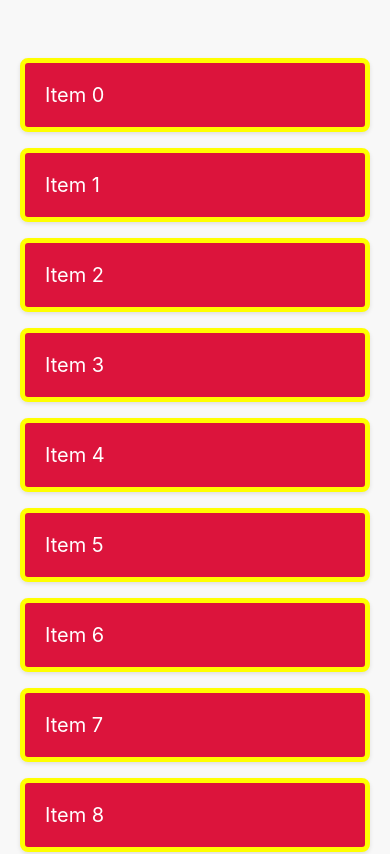
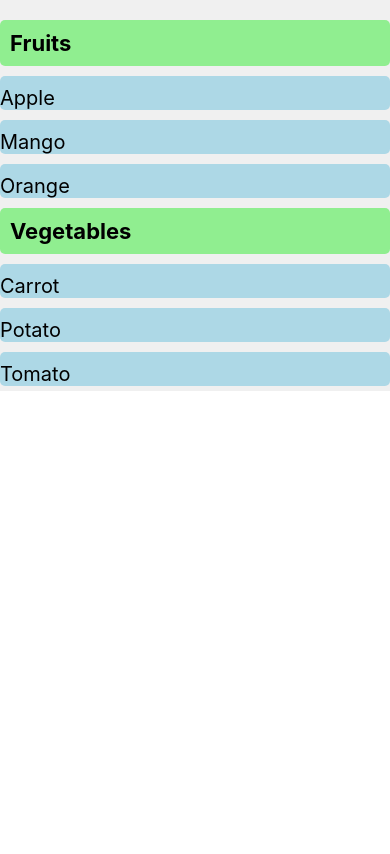
Before and after one commit to abhijitsinha-dev/react-native, a React Native app: screen / in a window 390 px wide. Shown: the top 854 px of the page. Built offline with nearby package versions, Linux system fonts and the light colour scheme.

Commit message:
SelectionList complete

```diff
--- a/App.jsx
+++ b/App.jsx
@@ -8,6 +8,7 @@
 import InputText from './src/components/InputText';
 import Styling from './src/components/Styling';
 import FlatListScreen from './src/components/FlatListScreen';
+import SectionListScreen from './src/components/SectionListScreen';
 
 const App = () => {
   return (
@@ -20,8 +21,9 @@
       <UseStateHook />
       <Props />
       <InputText />
-      <Styling /> */}
-      <FlatListScreen />
+      <Styling />
+      <FlatListScreen /> */}
+      <SectionListScreen />
     </View>
   );
 };
--- /dev/null
+++ b/src/components/SectionListScreen.jsx
@@ -0,0 +1,72 @@
+import {View, Text, SectionList, StyleSheet} from 'react-native';
+import React from 'react';
+
+const listItems = [
+  {
+    title: 'Fruits',
+    data: [
+      {id: 0, name: 'Apple'},
+      {id: 1, name: 'Mango'},
+      {id: 2, name: 'Orange'},
+    ],
+  },
+  {
+    title: 'Vegetables',
+    data: [
+      {id: 3, name: 'Carrot'},
+      {id: 4, name: 'Potato'},
+      {id: 5, name: 'Tomato'},
+    ],
+  },
+];
+
+const SectionListScreen = () => {
+  const renderItem = ({item}) => (
+    <View style={styles.item}>
+      <Text style={styles.title}>{item.name}</Text>
+    </View>
+  );
+  const renderSectionHeader = ({section}) => (
+    <View style={styles.header}>
+      <Text style={styles.headerTitle}>{section.title}</Text>
+    </View>
+  );
+  return (
+    <View style={styles.container}>
+      <SectionList
+        sections={listItems}
+        renderItem={renderItem}
+        renderSectionHeader={renderSectionHeader}
+        key={item => item.id}
+      />
+    </View>
+  );
+};
+
+export default SectionListScreen;
+
+const styles = StyleSheet.create({
+  container: {
+    backgroundColor: '#f0f0f0',
+    paddingTop: 15,
+  },
+  item: {
+    backgroundColor: '#add8e6',
+    paddingTop: 10,
+    marginVertical: 5,
+    borderRadius: 5,
+  },
+  title: {
+    fontSize: 20,
+  },
+  header: {
+    backgroundColor: '#90ee90',
+    padding: 10,
+    borderRadius: 5,
+    marginVertical: 5,
+  },
+  headerTitle: {
+    fontSize: 22,
+    fontWeight: 'bold',
+  },
+});
```
